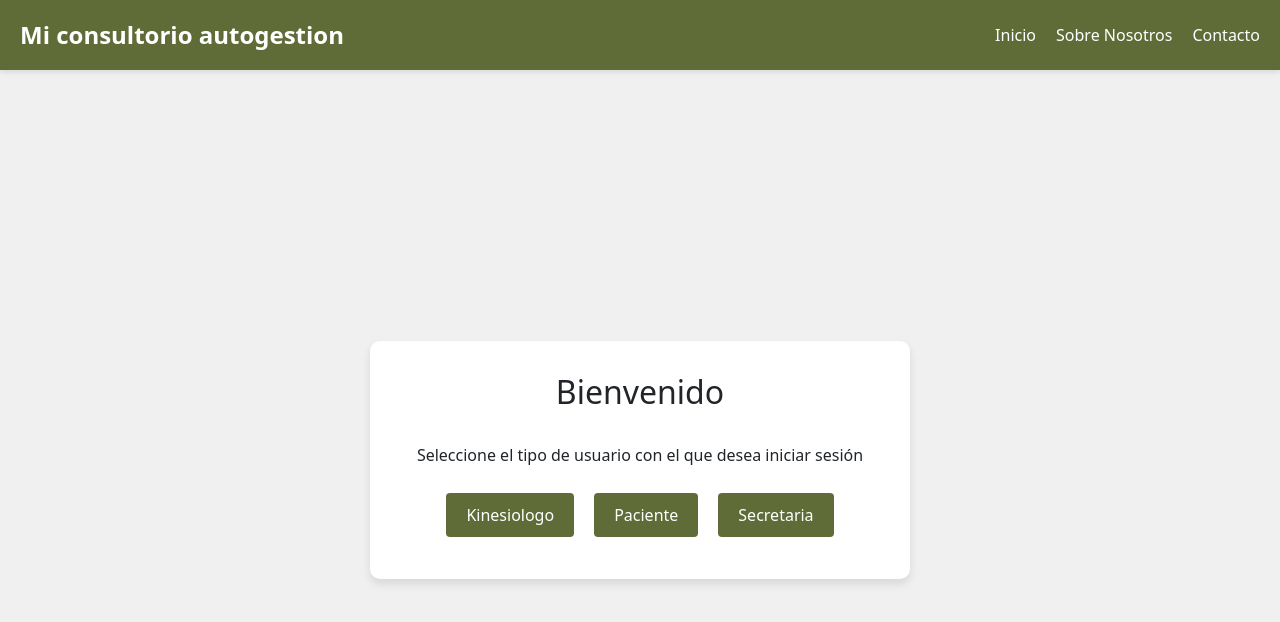
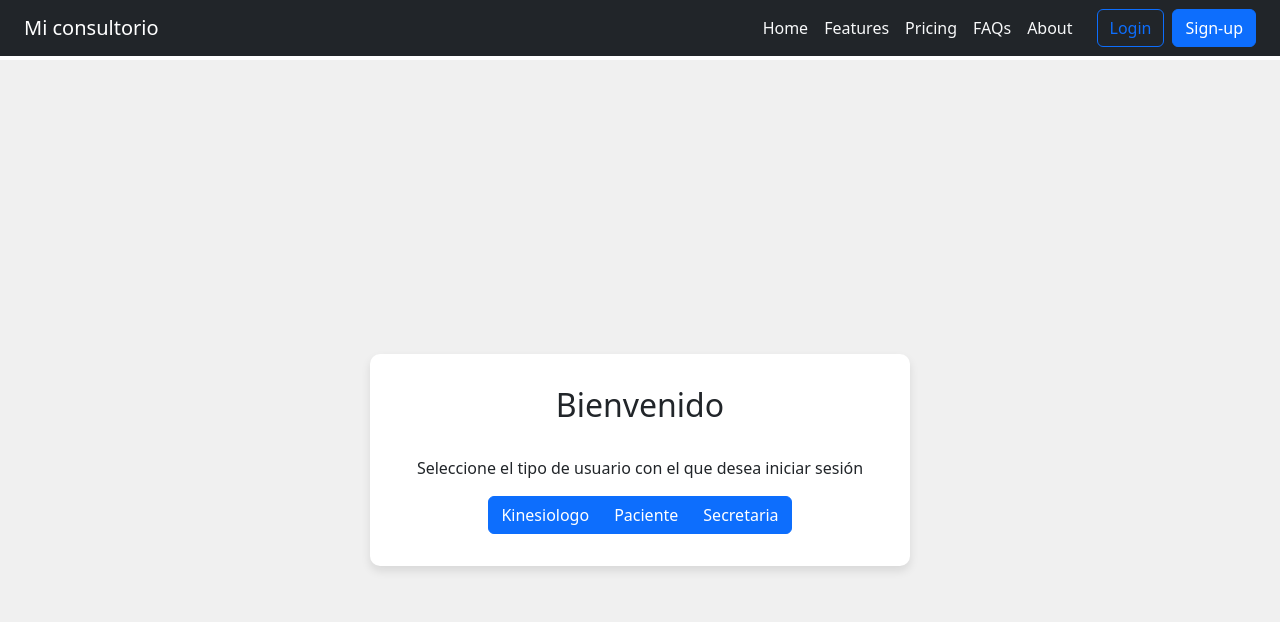
Before and after one commit to Ramiroparisi/Frontend-ConsultorioKinseiologia, a React (Vite) app: page / in a window 1280 px wide. Shown: the top 622 px of the page. Built offline with nearby package versions, Linux system fonts and the light colour scheme.

Commit message:
Butstrapeo los login

```diff
--- a/src/App.tsx
+++ b/src/App.tsx
@@ -2,7 +2,7 @@ import React from 'react';
 import ReactDOM from 'react-dom/client';
 import { BrowserRouter as Router, Routes, Route } from 'react-router-dom';
 import 'bootstrap/dist/css/bootstrap.min.css';
-import Header from './componentes/Header.tsx';
+import Header from './componentes/heder/Header.tsx';
 import HomePages from './homePage.tsx';
 import LoginKinesiolgo from './componentes/login/loginKinesiologo.tsx';
 import LoginPaciente from './componentes/login/loginPaciente.tsx';
@@ -12,7 +12,7 @@ import LoginSecretaria from './componentes/login/loginSecretaria.tsx';
 const App = () => {
   return (
     <Router>
-      <Header />
+      <Header/>
       <Routes>
         <Route path="/" element={<HomePages />} />
         <Route path="/loginKinesiologo" element={<LoginKinesiolgo />} />
--- a/src/componentes/Header.tsx
+++ /dev/null
@@ -1,21 +0,0 @@
-import '../estilos/header.css'; // Importa el archivo CSS para los estilos del header
-
-
-const Header = () => {
-  return (
-    <header className="navbar">
-      <div className="navbar-container">
-        <h1 className="navbar-title">Mi consultorio autogestion</h1>
-        <nav>
-          <ul className="navbar-links">
-            <li><a href="/">Inicio</a></li>
-            <li><a href="/about">Sobre Nosotros</a></li>
-            <li><a href="/contact">Contacto</a></li>
-          </ul>
-        </nav>
-      </div>
-    </header>
-  );
-};
-
-export default Header;
--- /dev/null
+++ b/src/componentes/heder/Header.tsx
@@ -0,0 +1,65 @@
+import { useNavigate } from 'react-router-dom';
+import React from 'react';
+import 'bootstrap/dist/css/bootstrap.min.css';
+
+const Header: React.FC = () => {
+  const navigate = useNavigate();
+
+  const handleNavigation = (path: string) => {
+    navigate(path);
+  };
+
+  return (
+    <nav className="navbar navbar-expand-lg navbar-dark bg-dark fixed-top px-4">
+      <a className="navbar-brand" href="#">
+        <span className="brand">Mi consultorio</span>
+      </a>
+      <button
+        className="navbar-toggler"
+        type="button"
+        data-bs-toggle="collapse"
+        data-bs-target="#navbarNav"
+        aria-controls="navbarNav"
+        aria-expanded="false"
+        aria-label="Toggle navigation"
+      >
+        <span className="navbar-toggler-icon"></span>
+      </button>
+      <div className="collapse navbar-collapse" id="navbarNav">
+        <ul className="navbar-nav ms-auto">
+          <li className="nav-item">
+            <a className="nav-link text-light" href="#">
+              Home
+            </a>
+          </li>
+          <li className="nav-item">
+            <a className="nav-link text-light" href="#">
+              Features
+            </a>
+          </li>
+          <li className="nav-item">
+            <a className="nav-link text-light" href="#">
+              Pricing
+            </a>
+          </li>
+          <li className="nav-item">
+            <a className="nav-link text-light" href="#">
+              FAQs
+            </a>
+          </li>
+          <li className="nav-item">
+            <a className="nav-link text-light" href="#">
+              About
+            </a>
+          </li>
+        </ul>
+        <div className="d-flex ms-3">
+          <button className="btn btn-outline-primary me-2" onClick={() => handleNavigation('/')}>Login</button>
+          <button className="btn btn-primary" onClick={() => handleNavigation('/signUp')}>Sign-up</button>
+        </div>
+      </div>
+    </nav>
+  );
+};
+
+export default Header;
--- a/src/componentes/login/loginKinesiologo.tsx
+++ b/src/componentes/login/loginKinesiologo.tsx
@@ -1,5 +1,5 @@
 import React, { useState } from 'react';
-import { Form, Button, Alert } from 'react-bootstrap';
+import { Form, Button, Alert, Spinner } from 'react-bootstrap';
 import '../../estilos/login.css';
 import Cookies from 'js-cookie';
 import { useNavigate } from 'react-router-dom'; // Importar useNavigate para redirigir
@@ -63,7 +63,7 @@ const LoginKinesiologo = () => {
   return (
     <section>
 
-      <div>
+      <div className="mb-3">
         <h1>Iniciar sesión</h1>
 
         <Form onSubmit={handleLogin}>
@@ -90,8 +90,20 @@ const LoginKinesiologo = () => {
           </Form.Group>
 
 
-          <Button type="submit" className="button" disabled = {loading}>
-            {loading ? 'Ingresando...' : 'Ingresar'}
+          <Button type="submit" className="btn btn-primary" disabled={loading}>
+            {loading ? (
+              <>
+                <Spinner
+                  as="span"
+                  animation="border"
+                  size="sm"
+                  role="status"
+                  aria-hidden="true"
+                  className="me-2"
+                />
+                Ingresando...
+              </>
+            ) : ('Ingresar')}
           </Button>
 
         </Form>
--- a/src/componentes/login/loginPaciente.tsx
+++ b/src/componentes/login/loginPaciente.tsx
@@ -1,5 +1,5 @@
 import React, { useState } from 'react';
-import { Form, Button, Alert } from 'react-bootstrap';
+import { Form, Button, Alert, Spinner } from 'react-bootstrap';
 import 'bootstrap/dist/css/bootstrap.min.css';
 import Cookies from 'js-cookie';
 import { useNavigate } from 'react-router-dom'; // Importar useNavigate para redirigir
@@ -84,7 +84,7 @@ const LoginPaciente = () => {
               type="text"
               value={email}
               onChange={(e) => setEmail(e.target.value)}
-              placeholder="email"
+              placeholder="name@example.com"
             />
           </Form.Group>
 
@@ -98,8 +98,20 @@ const LoginPaciente = () => {
             />
           </Form.Group>
 
-          <Button type="submit" className="button" disabled={loading}>
-            {loading ? 'Ingresando...' : 'Ingresar'}
+          <Button type="submit" className="btn btn-primary" disabled={loading}>
+            {loading ? (
+              <>
+                <Spinner
+                  as="span"
+                  animation="border"
+                  size="sm"
+                  role="status"
+                  aria-hidden="true"
+                  className="me-2"
+                />
+                Ingresando...
+              </>
+            ) : ('Ingresar')}
           </Button>
         </Form>
       </div>
--- a/src/componentes/login/loginSecretaria.tsx
+++ b/src/componentes/login/loginSecretaria.tsx
@@ -1,5 +1,5 @@
 import React, { useState } from 'react';
-import { Form, Button, Alert } from 'react-bootstrap';
+import { Form, Button, Alert, Spinner } from 'react-bootstrap';
 import 'bootstrap/dist/css/bootstrap.min.css';
 import Cookies from 'js-cookie';
 import { useNavigate } from 'react-router-dom'; // Importar useNavigate para redirigir
@@ -82,7 +82,7 @@ const LoginSecretaria = () => {
               type="text"
               value={email}
               onChange={(e) => setEmail(e.target.value)}
-              placeholder="email"
+              placeholder="name@example.com"
             />
           </Form.Group>
 
@@ -96,8 +96,20 @@ const LoginSecretaria = () => {
             />
           </Form.Group>
 
-          <Button type="submit" className="button" disabled={loading}>
-            {loading ? 'Ingresando...' : 'Ingresar'}
+          <Button type="submit" className="btn btn-primary" disabled={loading}>
+            {loading ? (
+              <>
+                <Spinner
+                  as="span"
+                  animation="border"
+                  size="sm"
+                  role="status"
+                  aria-hidden="true"
+                  className="me-2"
+                />
+                Ingresando...
+              </>
+            ) : ('Ingresar')}
           </Button>
         </Form>
       </div>
--- a/src/homePage.tsx
+++ b/src/homePage.tsx
@@ -15,10 +15,10 @@ const HomePages = () => {
         <h1>Bienvenido</h1>
         <p>Seleccione el tipo de usuario con el que desea iniciar sesión</p>
 
-        <div>
-          <button className="button" onClick={() => handleNavigation('/loginKinesiologo')}>Kinesiologo</button>
-          <button className="button" onClick={() => handleNavigation('/loginPaciente')}>Paciente</button>
-          <button className="button" onClick={() => handleNavigation('/loginSecretaria')}>Secretaria</button>
+        <div className="btn-group" role="group" aria-label="Basic example">
+          <button type="button" className="btn btn-primary" onClick={() => handleNavigation('/loginKinesiologo')}>Kinesiologo</button>
+          <button type="button" className="btn btn-primary" onClick={() => handleNavigation('/loginPaciente')}>Paciente</button>
+          <button type="button" className="btn btn-primary" onClick={() => handleNavigation('/loginSecretaria')}>Secretaria</button>
         </div>
 
       </div>
```
Also changed, not shown: src/assets/nibble-icon.png (added).
